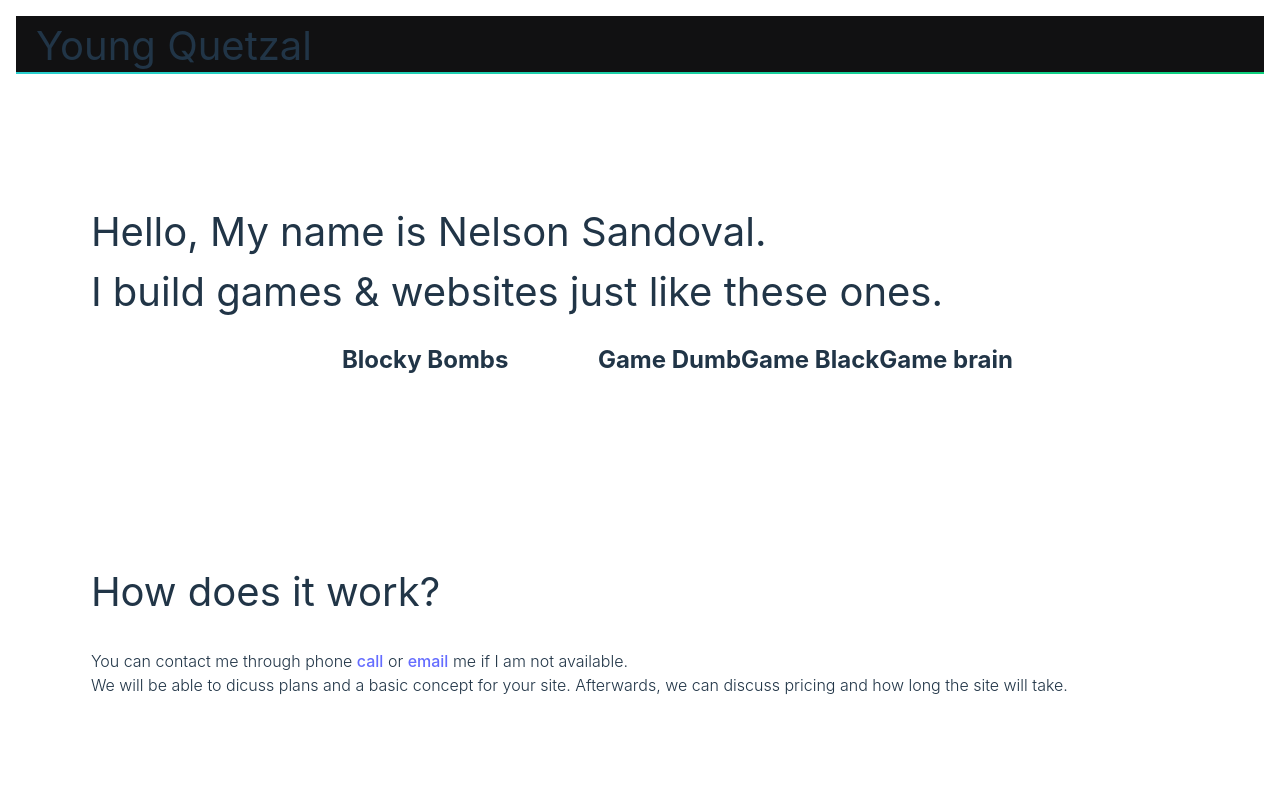
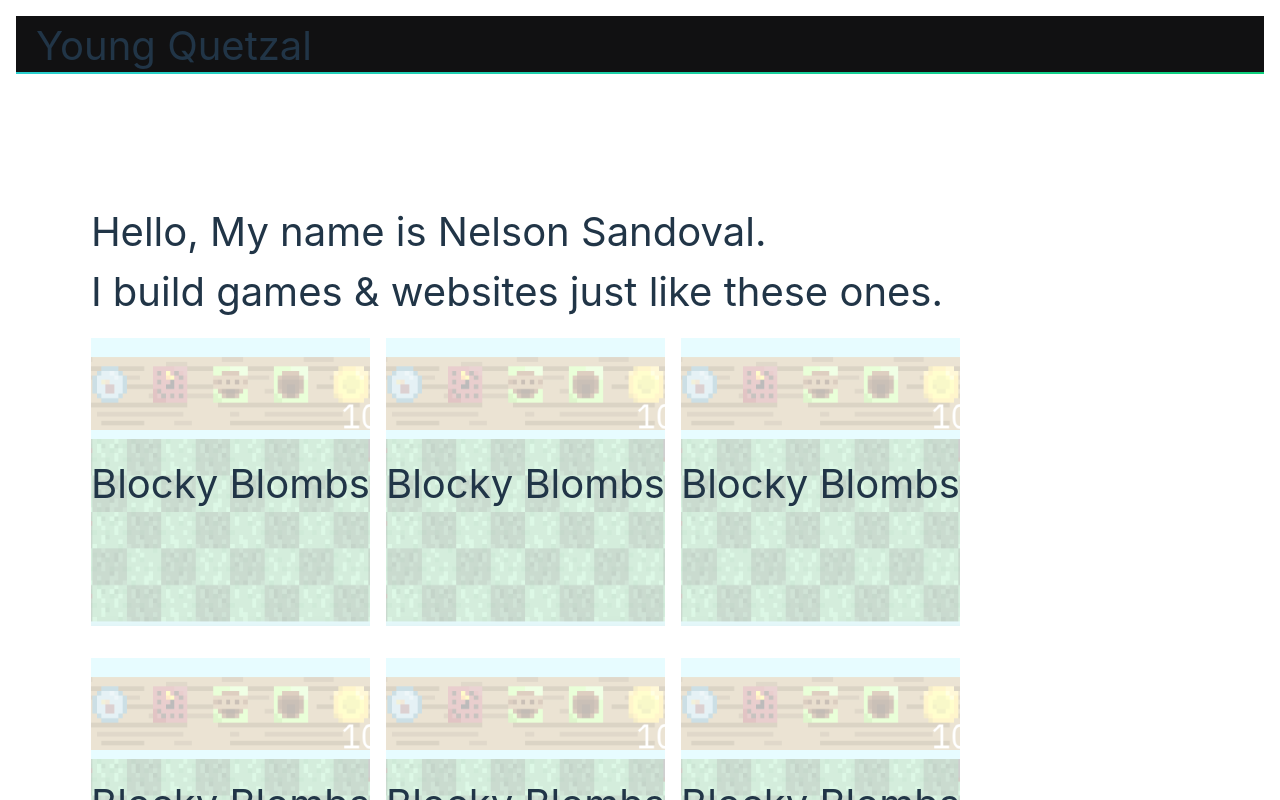
Before and after one commit to MrMushroomSharp/Young-Quetzal, a React (Vite) app in the folder Client/: page / in a window 1280 px wide. Shown: the top 800 px of the page. Built offline with nearby package versions, Linux system fonts and the light colour scheme.

Commit message:
Animation
Trying to add animations in home page.

```diff
--- a/Client/src/App.jsx
+++ b/Client/src/App.jsx
@@ -1,7 +1,6 @@
 import './App.css'
 
 import Navbar from './Components/Navbar'
-import PageLine from './Components/PageLine'
 import Home from './pages/Home'
 
 function App() {
--- a/Client/src/pages/Home.jsx
+++ b/Client/src/pages/Home.jsx
@@ -9,10 +9,12 @@ function Home() {
                 <h1>I build games &#38; websites just like these ones.</h1>
 
                 <div className="apps-display">
-                    <div id="blocky-bombs"><h2>Blocky Bombs</h2></div>
-                    <h2>Game Dumb</h2>
-                    <h2>Game Black</h2>
-                    <h2>Game brain</h2>
+                    <div><span><h1>Blocky Blombs</h1></span></div>
+                    <div><span><h1>Blocky Blombs</h1></span></div>
+                    <div><span><h1>Blocky Blombs</h1></span></div>
+                    <div><span><h1>Blocky Blombs</h1></span></div>
+                    <div><span><h1>Blocky Blombs</h1></span></div>
+                    <div><span><h1>Blocky Blombs</h1></span></div>
                 </div>
             </div>
 
--- a/Client/src/pages/pages.css
+++ b/Client/src/pages/pages.css
@@ -11,12 +11,82 @@
     display: flex;
     flex-direction: row;
     flex-wrap: wrap;
-    justify-content: center;
+    justify-content: left;
+    align-content: flex-end;
 }
 
 .apps-display div {
-    width: 16em;
-    height: 10em;
+    position: relative;
+    height: 18em;
+    line-height: 18em;
+
+    text-align: center;
+
+    margin: 1em;
+    margin-left: 0em;
+
+    animation-name: shake;
+    animation-duration: 3s;
+    animation-iteration-count: infinite;
+    animation-play-state: paused;
+}
+
+.apps-display div:hover {
+    animation-play-state: running;
+}
+
+
+@keyframes shake {
+    5% {
+        transform: rotate(4deg);
+    }
+
+    10% {
+        transform: rotate(-4deg);
+    }
+
+    15% {
+        transform: rotate(4deg);
+    }
+
+    20% {
+        transform: rotate(-4deg);
+    }
+
+    35% {
+        transform: rotate(4deg);
+    }
+
+    40% {
+        -webkit-transform: rotate(0deg);
+    }
+}
+
+
+
+.apps-display div::before {
+    content: '';
+    position: absolute;
+    top: 0;
+    right: 0;
+    bottom: 0;
+    left: 0;
+
+    background-image: url("../assets/BlockyBombs.png");
+    background-size: cover;
+    background-position: top center;
+    opacity: 0.3;
+}
+
+.apps-display div h1 {
+    position: relative;
+    opacity: 1;
+}
+
+.apps-display div span {
+    display: inline-block;
+    vertical-align: middle;
+    line-height: normal;
 }
 
 .process {
```
Also changed, not shown: Client/src/assets/BlockyBombs.png (added).
